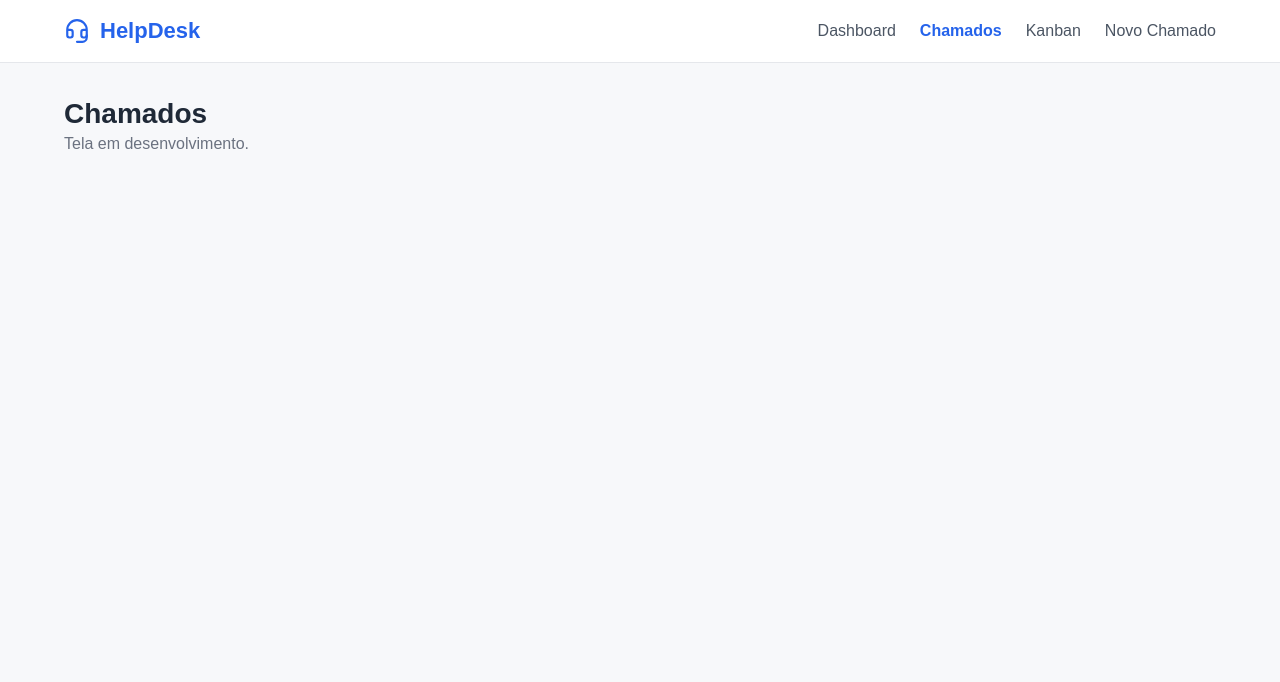
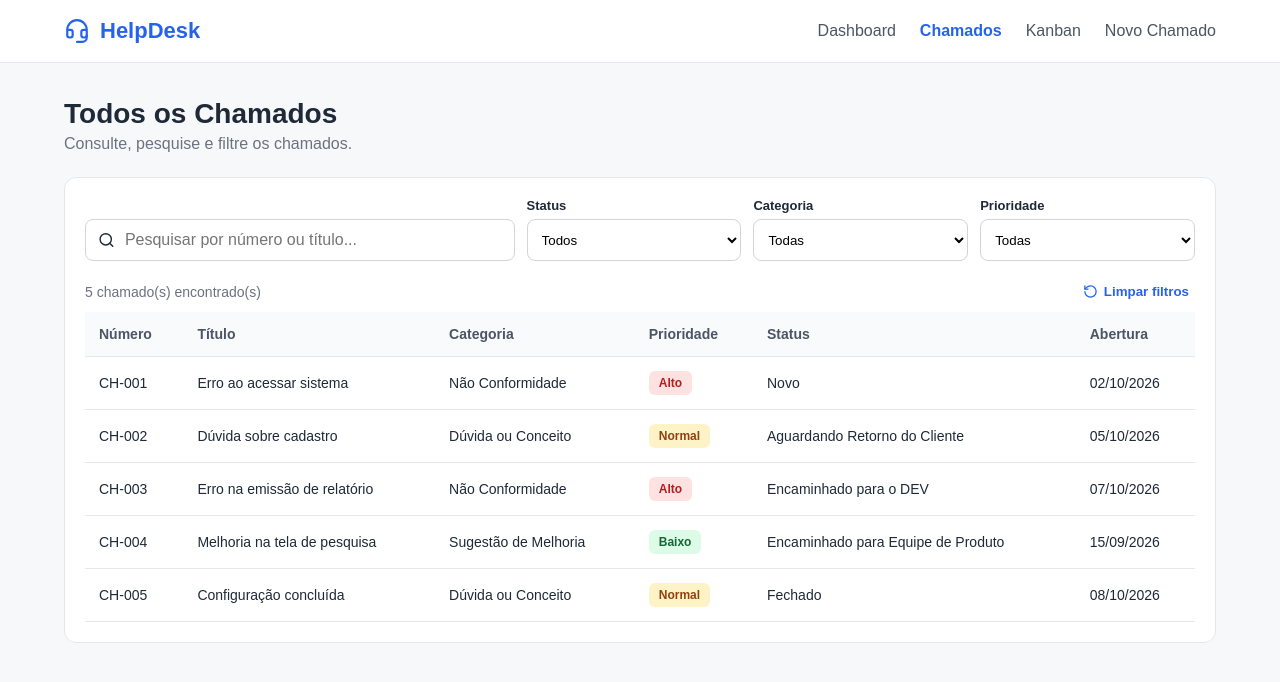
Before and after one commit to wesleytech015/helpdesk-pwa, a React (Vite) app: page /chamados in a window 1280 px wide. Shown: the top 682 px of the page. Built offline with nearby package versions, Linux system fonts and the light colour scheme.

Commit message:
feat: implementa listagem e filtros de chamados

```diff
--- a/src/App.jsx
+++ b/src/App.jsx
@@ -1,8 +1,11 @@
 
 import { BrowserRouter, Routes, Route } from "react-router-dom";
+
 import MenuSuperior from "./components/MenuSuperior";
 import Dashboard from "./pages/Dashboard";
+import Chamados from "./pages/Chamados";
 import NovoChamado from "./pages/NovoChamado";
+
 import "./styles/layout.css";
 
 function PaginaPendente({ titulo }) {
@@ -22,10 +25,7 @@ export default function App() {
       <Routes>
         <Route path="/" element={<Dashboard />} />
 
-        <Route
-          path="/chamados"
-          element={<PaginaPendente titulo="Chamados" />}
-        />
+        <Route path="/chamados" element={<Chamados />} />
 
         <Route
           path="/kanban"
--- /dev/null
+++ b/src/pages/Chamados.jsx
@@ -0,0 +1,217 @@
+
+import { useState } from "react";
+import { Search, RotateCcw } from "lucide-react";
+import "../styles/chamados.css";
+
+// Dados fictícios para desenvolver o Frontend
+const chamadosExemplo = [
+  {
+    id: "CH-001",
+    titulo: "Erro ao acessar sistema",
+    categoria: "Não Conformidade",
+    prioridade: "Alto",
+    status: "Novo",
+    dataAbertura: "2026-10-02"
+  },
+  {
+    id: "CH-002",
+    titulo: "Dúvida sobre cadastro",
+    categoria: "Dúvida ou Conceito",
+    prioridade: "Normal",
+    status: "Aguardando Retorno do Cliente",
+    dataAbertura: "2026-10-05"
+  },
+  {
+    id: "CH-003",
+    titulo: "Erro na emissão de relatório",
+    categoria: "Não Conformidade",
+    prioridade: "Alto",
+    status: "Encaminhado para o DEV",
+    dataAbertura: "2026-10-07"
+  },
+  {
+    id: "CH-004",
+    titulo: "Melhoria na tela de pesquisa",
+    categoria: "Sugestão de Melhoria",
+    prioridade: "Baixo",
+    status: "Encaminhado para Equipe de Produto",
+    dataAbertura: "2026-09-15"
+  },
+  {
+    id: "CH-005",
+    titulo: "Configuração concluída",
+    categoria: "Dúvida ou Conceito",
+    prioridade: "Normal",
+    status: "Fechado",
+    dataAbertura: "2026-10-08"
+  }
+];
+
+const statusDisponiveis = [
+  "Novo",
+  "Aguardando Retorno do Cliente",
+  "Encaminhado para o DEV",
+  "Encaminhado para Equipe de Produto",
+  "Fechado"
+];
+
+const categorias = [
+  "Não Conformidade",
+  "Dúvida ou Conceito",
+  "Sugestão de Melhoria"
+];
+
+const prioridades = ["Baixo", "Normal", "Alto"];
+
+export default function Chamados() {
+  const [pesquisa, setPesquisa] = useState("");
+  const [status, setStatus] = useState("");
+  const [categoria, setCategoria] = useState("");
+  const [prioridade, setPrioridade] = useState("");
+
+  const chamadosFiltrados = chamadosExemplo.filter((chamado) => {
+    const texto = `${chamado.id} ${chamado.titulo}`.toLowerCase();
+
+    return (
+      texto.includes(pesquisa.toLowerCase().trim()) &&
+      (!status || chamado.status === status) &&
+      (!categoria || chamado.categoria === categoria) &&
+      (!prioridade || chamado.prioridade === prioridade)
+    );
+  });
+
+  function limparFiltros() {
+    setPesquisa("");
+    setStatus("");
+    setCategoria("");
+    setPrioridade("");
+  }
+
+  function formatarData(data) {
+    const [ano, mes, dia] = data.split("-");
+    return `${dia}/${mes}/${ano}`;
+  }
+
+  return (
+    <main className="conteudo">
+      <h1>Todos os Chamados</h1>
+      <p className="subtitulo">
+        Consulte, pesquise e filtre os chamados.
+      </p>
+
+      <section className="painel-chamados">
+        <div className="filtros-chamados">
+          <div className="pesquisa-chamados">
+            <Search size={18} />
+            <input
+              type="search"
+              aria-label="Pesquisar chamados"
+              placeholder="Pesquisar por número ou título..."
+              value={pesquisa}
+              onChange={(e) => setPesquisa(e.target.value)}
+            />
+          </div>
+
+          <div className="filtro-item">
+            <label htmlFor="filtro-status">Status</label>
+            <select
+              id="filtro-status"
+              value={status}
+              onChange={(e) => setStatus(e.target.value)}
+            >
+              <option value="">Todos</option>
+              {statusDisponiveis.map((item) => (
+                <option key={item} value={item}>{item}</option>
+              ))}
+            </select>
+          </div>
+
+          <div className="filtro-item">
+            <label htmlFor="filtro-categoria">Categoria</label>
+            <select
+              id="filtro-categoria"
+              value={categoria}
+              onChange={(e) => setCategoria(e.target.value)}
+            >
+              <option value="">Todas</option>
+              {categorias.map((item) => (
+                <option key={item} value={item}>{item}</option>
+              ))}
+            </select>
+          </div>
+
+          <div className="filtro-item">
+            <label htmlFor="filtro-prioridade">Prioridade</label>
+            <select
+              id="filtro-prioridade"
+              value={prioridade}
+              onChange={(e) => setPrioridade(e.target.value)}
+            >
+              <option value="">Todas</option>
+              {prioridades.map((item) => (
+                <option key={item} value={item}>{item}</option>
+              ))}
+            </select>
+          </div>
+        </div>
+
+        <div className="resumo-filtros">
+          <span>
+            {chamadosFiltrados.length} chamado(s) encontrado(s)
+          </span>
+
+          <button
+            type="button"
+            className="limpar-filtros"
+            onClick={limparFiltros}
+          >
+            <RotateCcw size={15} />
+            Limpar filtros
+          </button>
+        </div>
+
+        <div className="tabela-container">
+          <table className="tabela-chamados">
+            <thead>
+              <tr>
+                <th>Número</th>
+                <th>Título</th>
+                <th>Categoria</th>
+                <th>Prioridade</th>
+                <th>Status</th>
+                <th>Abertura</th>
+              </tr>
+            </thead>
+
+            <tbody>
+              {chamadosFiltrados.map((chamado) => (
+                <tr key={chamado.id}>
+                  <td>{chamado.id}</td>
+                  <td>{chamado.titulo}</td>
+                  <td>{chamado.categoria}</td>
+                  <td>
+                    <span className={
+                      `prioridade prioridade-${chamado.prioridade.toLowerCase()}`
+                    }>
+                      {chamado.prioridade}
+                    </span>
+                  </td>
+                  <td>{chamado.status}</td>
+                  <td>{formatarData(chamado.dataAbertura)}</td>
+                </tr>
+              ))}
+
+              {chamadosFiltrados.length === 0 && (
+                <tr>
+                  <td colSpan={6} className="sem-dados">
+                    Nenhum chamado encontrado.
+                  </td>
+                </tr>
+              )}
+            </tbody>
+          </table>
+        </div>
+      </section>
+    </main>
+  );
+}
--- /dev/null
+++ b/src/styles/chamados.css
@@ -0,0 +1,129 @@
+
+.painel-chamados {
+  background: #ffffff;
+  border: 1px solid #e5e7eb;
+  border-radius: 12px;
+  padding: 20px;
+  margin-top: 24px;
+}
+
+.filtros-chamados {
+  display: grid;
+  grid-template-columns: 2fr repeat(3, 1fr);
+  gap: 12px;
+  align-items: end;
+}
+
+.pesquisa-chamados {
+  display: flex;
+  align-items: center;
+  gap: 8px;
+  border: 1px solid #d1d5db;
+  border-radius: 8px;
+  padding: 0 12px;
+  height: 42px;
+}
+
+.pesquisa-chamados input {
+  width: 100%;
+  border: none;
+  outline: none;
+  font: inherit;
+  background: transparent;
+}
+
+.filtro-item {
+  display: flex;
+  flex-direction: column;
+  gap: 6px;
+}
+
+.filtro-item label {
+  font-size: 13px;
+  font-weight: 600;
+}
+
+.filtro-item select {
+  width: 100%;
+  height: 42px;
+  min-width: 0;
+}
+
+.resumo-filtros {
+  display: flex;
+  align-items: center;
+  justify-content: space-between;
+  flex-wrap: wrap;
+  gap: 12px;
+  margin: 22px 0 12px;
+  font-size: 14px;
+  color: #6b7280;
+}
+
+.limpar-filtros {
+  display: flex;
+  align-items: center;
+  gap: 6px;
+  border: none;
+  background: transparent;
+  color: #2563eb;
+  font-weight: 600;
+  cursor: pointer;
+}
+
+.tabela-chamados th,
+.tabela-chamados td {
+  padding: 14px;
+  vertical-align: middle;
+}
+
+.prioridade {
+  display: inline-block;
+  padding: 5px 10px;
+  border-radius: 6px;
+  font-size: 12px;
+  font-weight: 600;
+}
+
+.prioridade-alto {
+  background: #fee2e2;
+  color: #b91c1c;
+}
+
+.prioridade-normal {
+  background: #fef3c7;
+  color: #92400e;
+}
+
+.prioridade-baixo {
+  background: #dcfce7;
+  color: #166534;
+}
+
+@media (max-width: 900px) {
+  .filtros-chamados {
+    grid-template-columns: repeat(2, minmax(0, 1fr));
+  }
+
+  .pesquisa-chamados {
+    grid-column: 1 / -1;
+  }
+}
+
+@media (max-width: 600px) {
+  .painel-chamados {
+    padding: 14px;
+  }
+
+  .filtros-chamados {
+    grid-template-columns: 1fr;
+  }
+
+  .pesquisa-chamados {
+    grid-column: auto;
+  }
+
+  .tabela-chamados {
+    min-width: 750px;
+  }
+}
```
